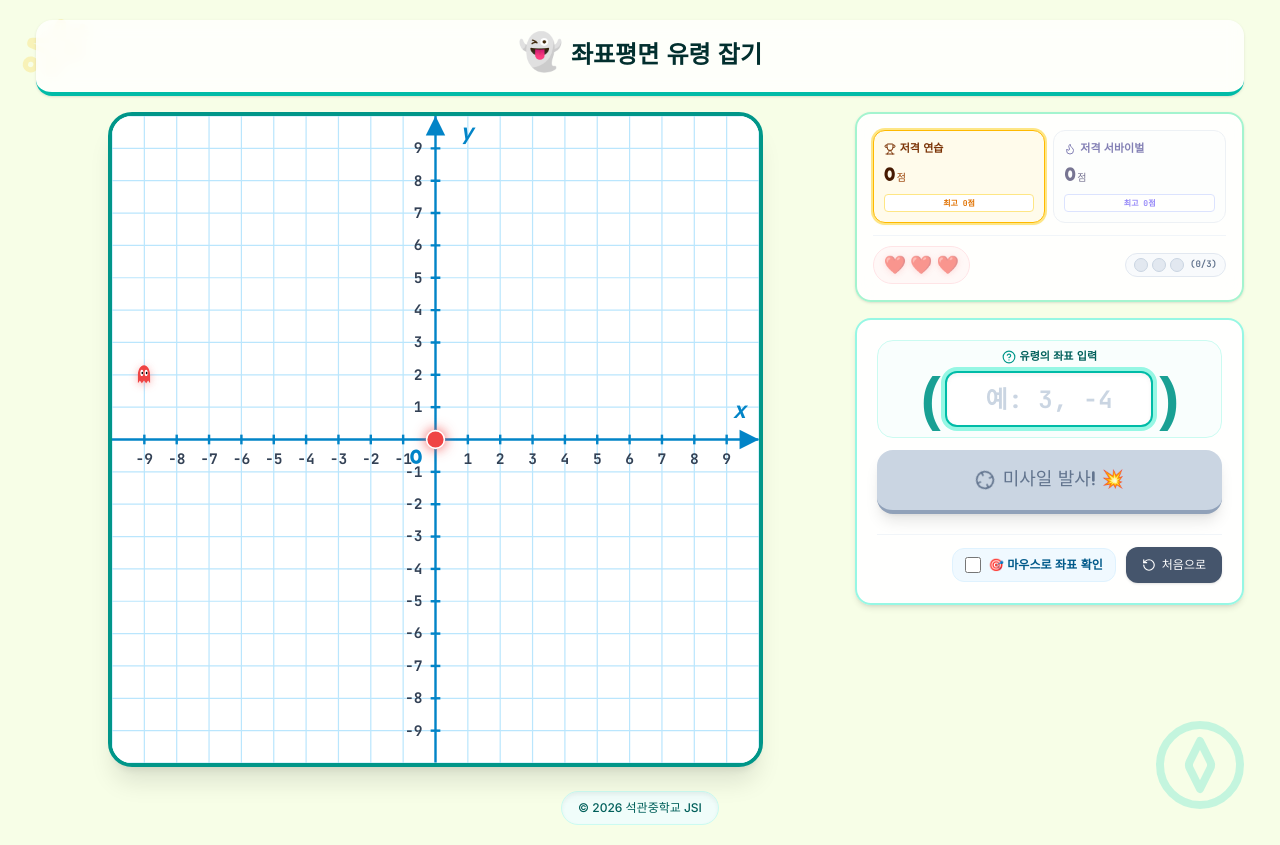
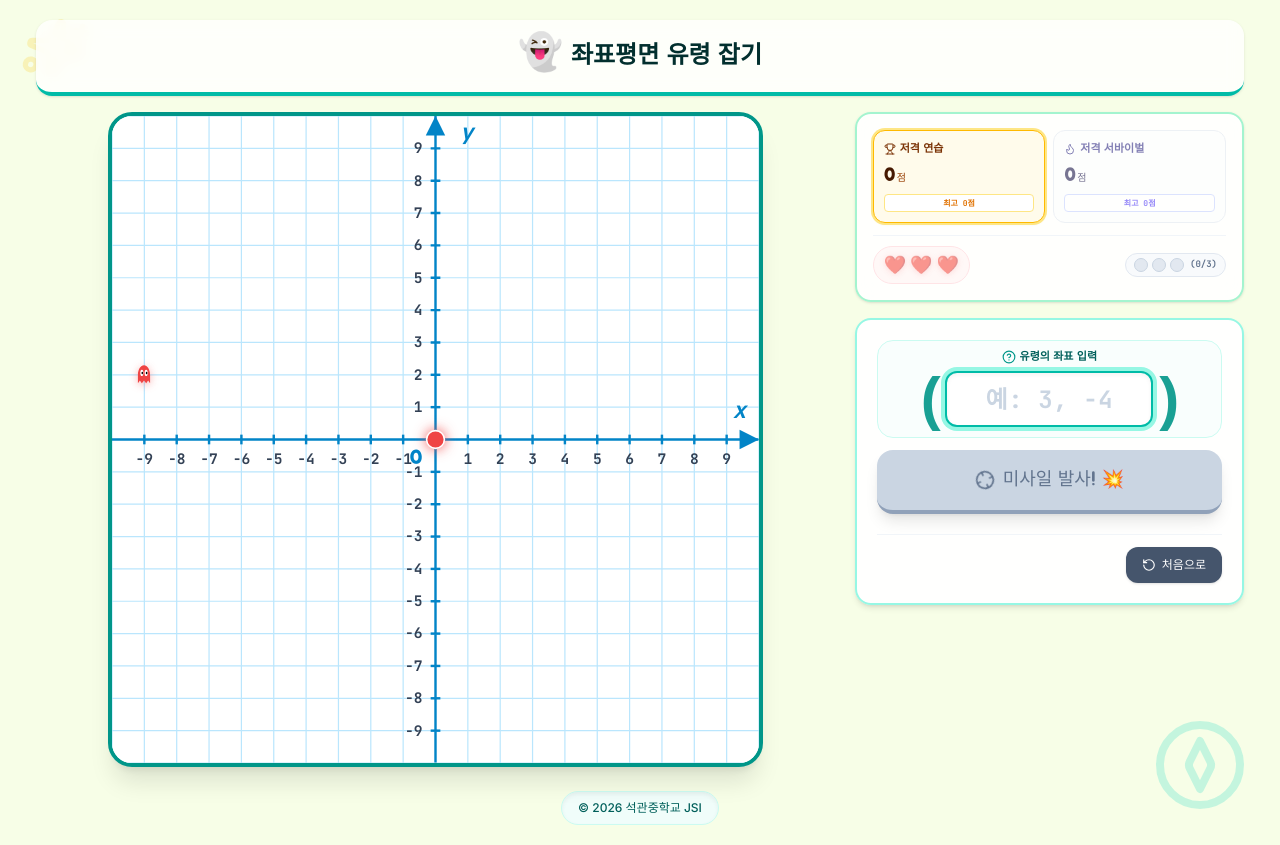
Before and after one commit to J-SangIl/4-1-Ghosthunt, a React (Vite) app: page / in a window 1280 px wide. Both pictures are taken after a click on the button "저격 도전 시작!". Built offline with nearby package versions, Linux system fonts and the light colour scheme; a web font is replaced by a local one.

Commit message:
feat: limit coordinate tracking to condition mode
Restrict the mouse coordinate tracking feature to only be available and visible when in condition mode to maintain interface consistency.

```diff
--- a/src/components/CoordinatePlane.tsx
+++ b/src/components/CoordinatePlane.tsx
@@ -430,7 +430,7 @@ export default function CoordinatePlane({
               }}
             >
               <div className="w-1 h-1 bg-rose-400 rounded-full" />
-              {showCursorLabel && (
+              {showCursorLabel && isConditionMode && (
                 <span className="absolute left-7 bg-indigo-950/95 text-cyan-300 font-mono text-[10px] font-bold px-1.5 py-0.5 rounded whitespace-nowrap shadow border border-cyan-800">
                   {`(${hoverCoord.x}, ${hoverCoord.y})`}
                 </span>
--- a/src/components/GameControls.tsx
+++ b/src/components/GameControls.tsx
@@ -227,7 +227,8 @@ export default function GameControls({
 
       {/* Utility Area: Positioned beautifully at the bottom-right */}
       <div className="flex flex-col sm:flex-row items-stretch sm:items-center justify-end gap-2.5 pt-3 border-t border-slate-100 mt-1">
-        {/* 마우스로 좌표 확인하기 Toggle */}
+        {/* 마우스로 좌표 확인하기 Toggle (소탕모드에서만 표시) */}
+        {isConditionMode && (
           <label className="flex items-center gap-2 px-3 py-2 bg-sky-50 hover:bg-sky-100/70 rounded-xl border border-sky-100 cursor-pointer transition-all justify-center sm:justify-start">
             <input
               type="checkbox"
@@ -241,6 +242,7 @@ export default function GameControls({
               </span>
             </div>
           </label>
+        )}
 
         {/* 처음으로 Button */}
         <button
```
Lines whose indentation alone changed are shown as unchanged.
